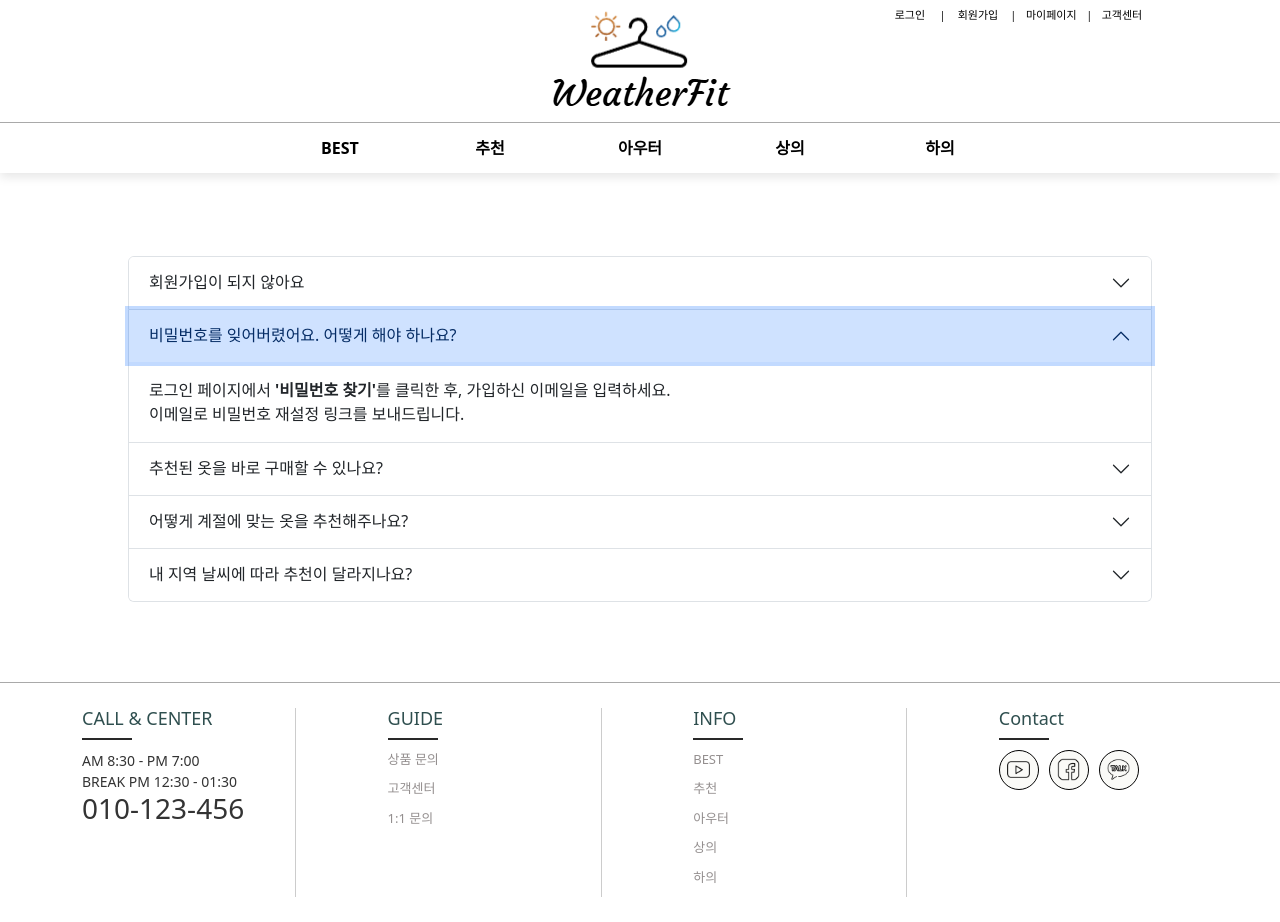
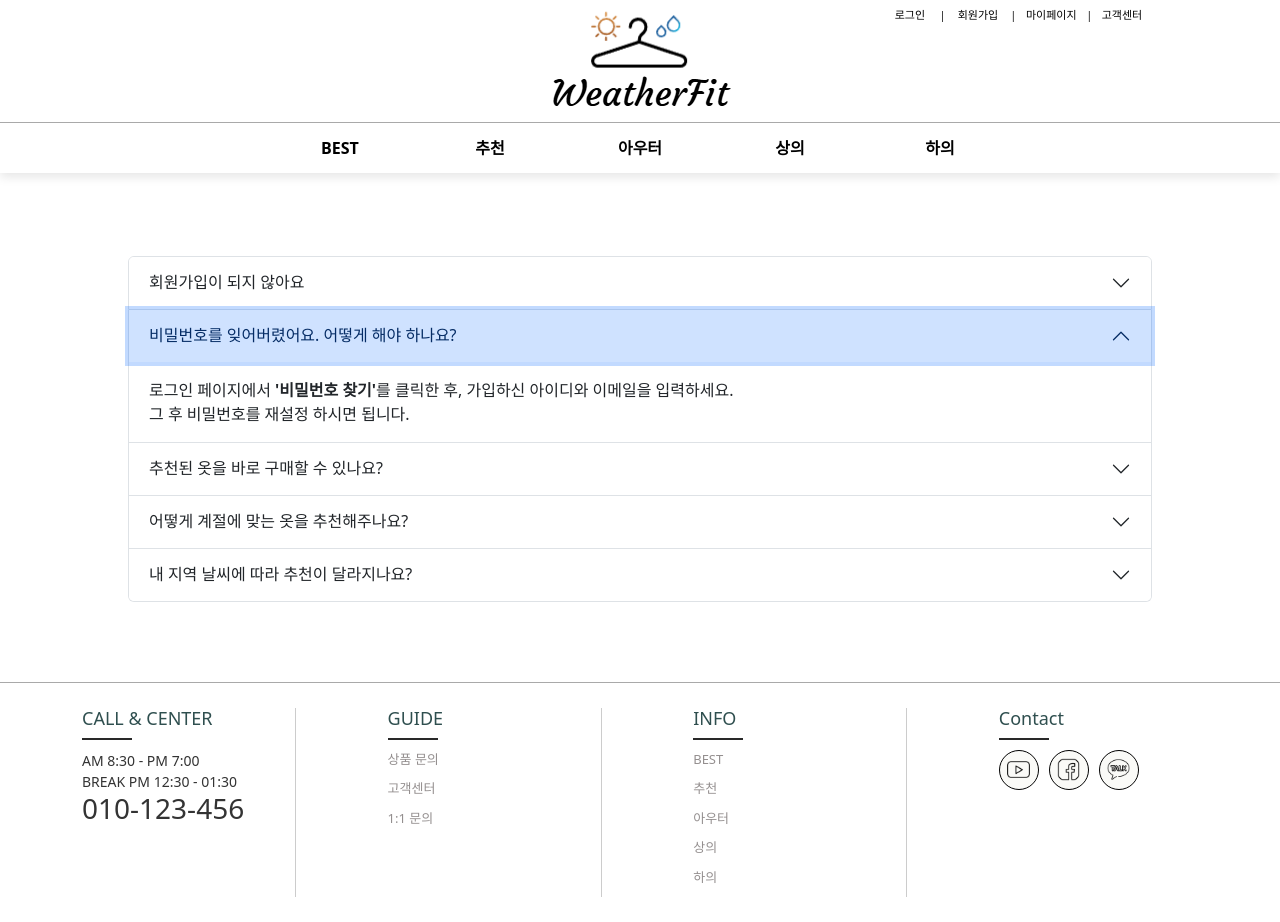
Before and after one commit to songyh00/WeatherFit, a React (Vite) app in the folder WeatherFitFrontend/: page /CustomerServiceCenter in a window 1280 px wide. Both pictures are taken after a click on the button "비밀번호를 잊어버렸어요. 어떻게 해야 하나요?". Built offline with nearby package versions, Linux system fonts and the light colour scheme.

Commit message:
고객센터 응답내용 변경

```diff
--- a/WeatherFitFrontend/src/pages/CustomerServiceCenter.jsx
+++ b/WeatherFitFrontend/src/pages/CustomerServiceCenter.jsx
@@ -66,8 +66,8 @@ const CustomerServiceCenter = () => {
                     </h2>
                     <div id="collapseTwo" className="accordion-collapse collapse" data-bs-parent="#accordionExample">
                         <div className="accordion-body">
-                            로그인 페이지에서 <strong>'비밀번호 찾기'</strong>를 클릭한 후, 가입하신 이메일을 입력하세요.<br/>
-                            이메일로 비밀번호 재설정 링크를 보내드립니다.
+                            로그인 페이지에서 <strong>'비밀번호 찾기'</strong>를 클릭한 후, 가입하신 아이디와 이메일을 입력하세요.<br/>
+                            그 후 비밀번호를 재설정 하시면 됩니다.
                         </div>
                     </div>
                 </div>
@@ -97,8 +97,7 @@ const CustomerServiceCenter = () => {
                     </h2>
                     <div id="collapseFour" className="accordion-collapse collapse" data-bs-parent="#accordionExample">
                         <div className="accordion-body">
-                            계절별 평균 기온 데이터를 분석하여, <strong>적절한 옷차림</strong>을 추천합니다.<br/>
-                            또한 최신 트렌드를 반영하여 스타일도 함께 고려합니다.
+                            저희는 실시간 날씨의 평균 기온 데이터를 분석하여, <strong>적절한 옷차림</strong>을 추천합니다.<br/>
                         </div>
                     </div>
                 </div>
@@ -113,8 +112,7 @@ const CustomerServiceCenter = () => {
                     </h2>
                     <div id="collapseFive" className="accordion-collapse collapse" data-bs-parent="#accordionExample">
                         <div className="accordion-body">
-                            네! <strong>현재 위치의 실시간 날씨</strong>를 기반으로 의상을 추천합니다.<br/>
-                            비가 오는 날에는 방수 소재 옷을, 추운 날에는 보온성이 높은 옷을 제안합니다.
+                            네! <strong>지정된 위치의 실시간 날씨</strong>를 기반으로 의상을 추천합니다.<br/>
                         </div>
                     </div>
                 </div>
```
